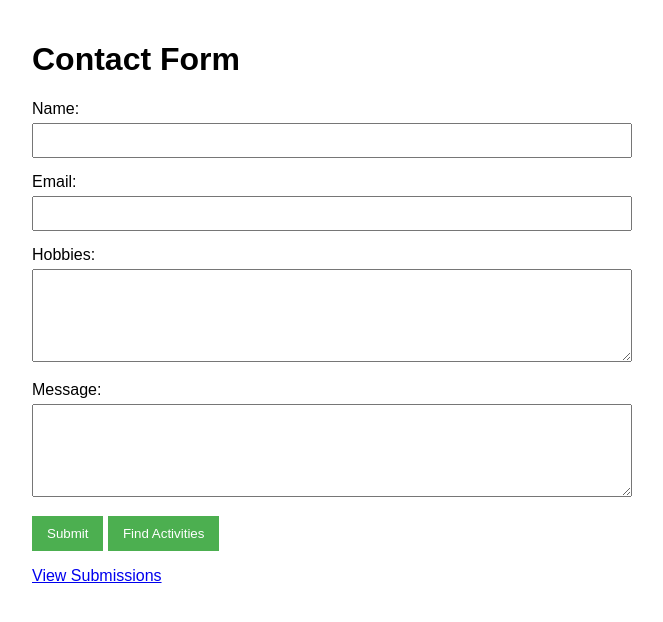
After one commit to beaquino18/duckybara, a Flask app: page /form in a window 1280 px wide. The commit adds this page. Shown: the top 622 px of the page, without its empty margins (308-971 px from the left). Run offline with Flask 3, Linux system fonts and the light colour scheme.

Commit message:
added form and submission html files

```diff
--- a/app.py
+++ b/app.py
@@ -6,5 +6,10 @@ app = Flask(__name__)
 def index():
     return render_template('index.html', title='Home')
 
+# The route below is for building a form
+@app.route('/form')
+def form():
+    return render_template('form.html')
+
 if __name__ == '__main__':
     app.run(debug=True)
--- a/templates/base.html
+++ b/templates/base.html
@@ -13,6 +13,7 @@
             <ul>
                 <li><a href="{{ url_for('index') }}">Home</a></li>
                 <!-- Add more navigation links as needed -->
+                <li><a href="{{ url_for('form') }}">Form</a></li>
             </ul>
         </nav>
     </header>
--- /dev/null
+++ b/templates/form.html
@@ -0,0 +1,91 @@
+<!-- This is the page for submitting form -->
+
+<!DOCTYPE html>
+<html lang="en">
+<head>
+    <meta charset="UTF-8">
+    <meta name="viewport" content="width=device-width, initial-scale=1.0">
+    <title>Contact Form</title>
+    <style>
+        body {
+            font-family: Arial, sans-serif;
+            max-width: 600px;
+            margin: 0 auto;
+            padding: 20px;
+        }
+        .form-group {
+            margin-bottom: 15px;
+        }
+        label {
+            display: block;
+            margin-bottom: 5px;
+        }
+        input, textarea {
+            width: 100%;
+            padding: 8px;
+            box-sizing: border-box;
+        }
+        button {
+            background-color: #4CAF50;
+            color: white;
+            padding: 10px 15px;
+            border: none;
+            cursor: pointer;
+        }
+        .flash-messages {
+            padding: 10px;
+            margin-bottom: 20px;
+            border-radius: 5px;
+        }
+        .flash-success {
+            background-color: #dff0d8;
+            color: #3c763d;
+        }
+        .flash-error {
+            background-color: #f2dede;
+            color: #a94442;
+        }
+    </style>
+</head>
+<body>
+    <h1>Contact Form</h1>
+
+    {% with messages = get_flashed_messages() %}
+      {% if messages %}
+        <div class="flash-messages {% if 'successfully' in messages[0] %}flash-success{% else %}flash-error{% endif %}">
+          {% for message in messages %}
+            {{ message }}
+          {% endfor %}
+        </div>
+      {% endif %}
+    {% endwith %}
+
+    <form method="POST" action="/">
+        <div class="form-group">
+            <label for="name">Name:</label>
+            <input type="text" id="name" name="name" required>
+        </div>
+
+        <div class="form-group">
+            <label for="email">Email:</label>
+            <input type="email" id="email" name="email" required>
+        </div>
+
+        <div class="form-group">
+            <label for="hobbies">Hobbies:</label>
+            <textarea id="hobbies" name="hobbies" rows="5" required></textarea>
+        </div>
+
+        <div class="form-group">
+            <label for="message">Message:</label>
+            <textarea id="message" name="message" rows="5" required></textarea>
+        </div>
+
+
+        <button type="submit">Submit</button>
+        <button type="submit">Find Activities</button>
+    </form>
+
+    <p><a href="/submissions">View Submissions</a></p>
+</body>
+</html>
```
Also changed, not shown: templates/submissions.html (added).
